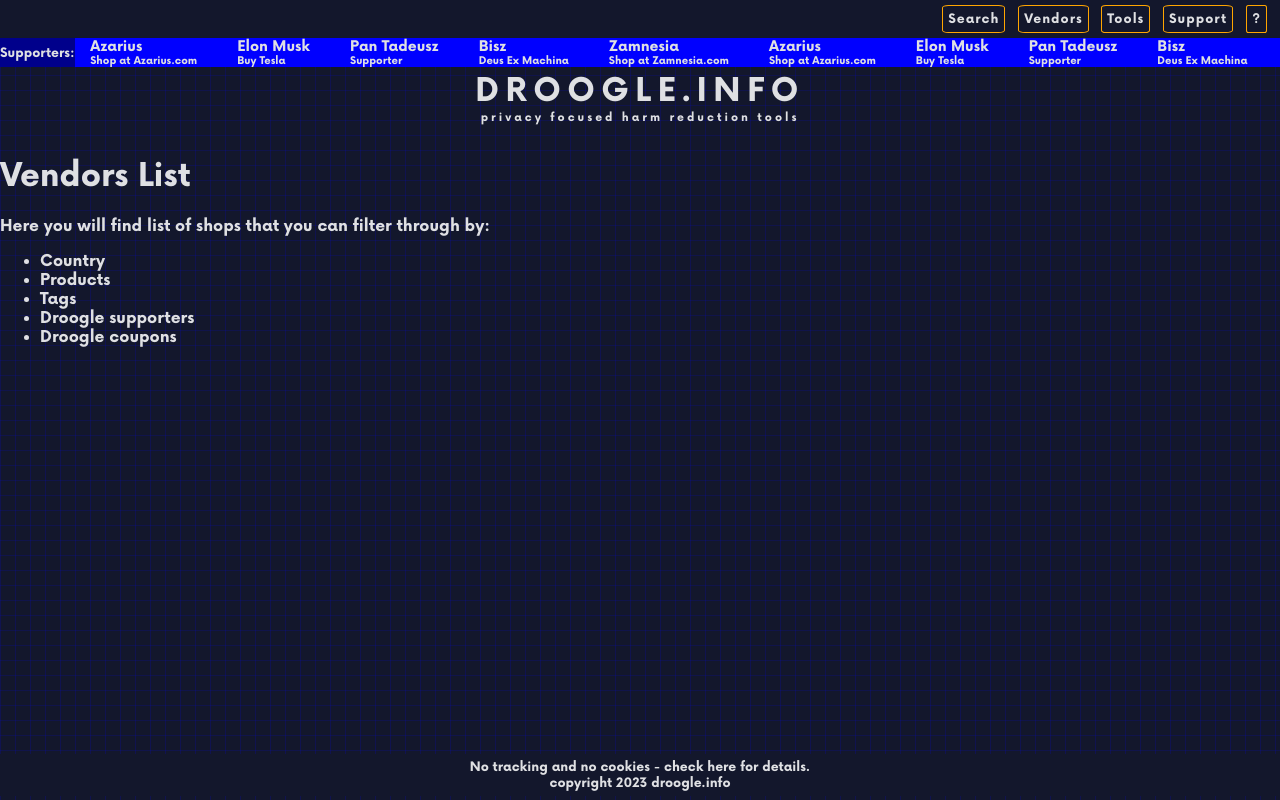
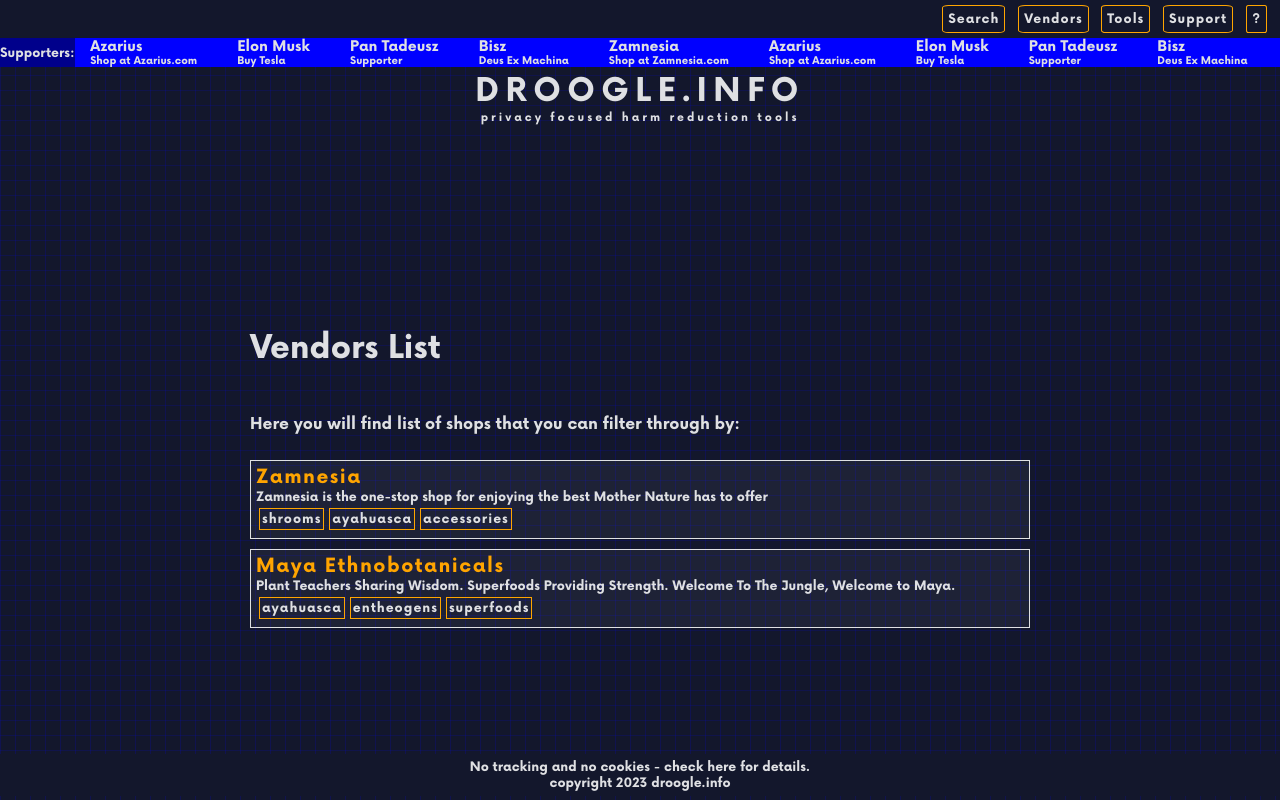
Before and after one commit to TomaszGoljat/droogle, a React (Create React App) app: page /vendors in a window 1280 px wide. Built offline with nearby package versions, Linux system fonts and the light colour scheme.

Commit message:
modified:   src/App.css 	new file:   src/data/vendors.json 	modified:   src/pages/Vendors.js

```diff
--- a/src/App.css
+++ b/src/App.css
@@ -211,6 +211,47 @@
 
 .results--label {
   font-size: 130%;
+}
+
+
+/* ..:: VENDORS ::.. */
+
+.vendors--div {
+  display: flex;
+  flex-direction: column;
+  margin-bottom: 3vh;
+  gap: 10px;
+  margin: auto;
+}
+
+.singleVendor--div {
+  background-color: var(--cardbg-color);
+  border: 1px solid var(--cardborder-color);
+  padding: 5px;
+  width: 60vw;
+}
+
+.singleVendor--nameBox {
+  font-size: 120%;
+  color: orange;
+  letter-spacing: 1.5px;
+}
+
+.singleVendor--descBox {
+  font-size: 80%;
+}
+
+.singleVendor--tagBox {
+  display: flex;
+  gap: 5px;
+  font-size: 80%;
+  padding: 3px;
+}
+
+.singleVendor--tag {
+  padding: 2px;
+  border: 1px solid orange;
+  letter-spacing: 1px;
 }
 
 
--- /dev/null
+++ b/src/data/vendors.json
@@ -0,0 +1 @@
+[{"name":"Zamnesia","url":"https://zamnesia.com","description":"Zamnesia is the one-stop shop for enjoying the best Mother Nature has to offer","country":"Netherlands","sponsor":0,"coupon":"","tags":"shrooms, ayahuasca, accessories"},{"name":"Maya Ethnobotanicals","url":"https://maya-ethnobotanicals.com","description":"Plant Teachers Sharing Wisdom. Superfoods Providing Strength. Welcome To The Jungle, Welcome to Maya.","country":"Netherlands","sponsor":0,"coupon":"","tags":"ayahuasca, entheogens, superfoods"}]
--- a/src/pages/Vendors.js
+++ b/src/pages/Vendors.js
@@ -1,17 +1,70 @@
+import axios from "axios"
+import React from "react"
+import { useEffect } from "react"
+
 
 
 export default function Vendors() {
+
+    const [vendorArr, setVendorArr] = React.useState(require("../data/vendors.json"))
+
+    const SupporterTag = (props) => {
+        let tag = ""
+        switch (props.level) {
+            case 0:
+            default:
+                tag = ""
+            break;
+            case 1:
+                tag = <div className="supporter-bronze">bronze supporter</div>
+                break;
+            case 2:
+                tag = <div className="supporter-silver">silver supporter</div>
+                break;
+            case 3:
+                tag = <div className="supporter-gold">gold supporter</div>
+                break;
+            case 4:
+                tag = <div className="supporter-platinum">platinum supporter</div>
+                break;
+        }
+        return tag
+    }
+
+   const SingleVendor = (props) => {
+    return (
+    <div className="singleVendor--div">
+        <div className="singleVendor--nameBox">
+            <span className="singleVendor--name">{props.name}</span>
+            <span className="singleVendor--sponsor">
+                <SupporterTag level={props.sponsor} />
+            </span>
+        </div>
+        <div className="singleVendor--descBox">{props.desc}</div>
+        <div className="singleVendor--tagBox">
+            {props.tags.map(tag => <div className="singleVendor--tag">{tag}</div>)}
+        </div>
+        <div className="singleVendor--couponBox">
+            {props.coupon === "" ? "" : <span>{props.coupon}</span>}
+        </div>
+    </div>
+    )
+   }
+
+
     return (
         <div className="vendors--div">
             <h1>Vendors List</h1>
+            {console.log(vendorArr[0].name)}
             <p>Here you will find list of shops that you can filter through by:</p>
-            <ul>
-                <li>Country</li>
-                <li>Products</li>
-                <li>Tags</li>
-                <li>Droogle supporters</li>
-                <li>Droogle coupons</li>
-            </ul>
+            {vendorArr.map(v => {return (
+            <SingleVendor name={v.name}
+            sponsor={v.sponsor}
+            desc = {v.description}
+            country = {v.country}
+            tags = {v.tags.split(", ")}
+            coupon = {v.coupon}
+            />)})}
         </div>
     )
 }
```
